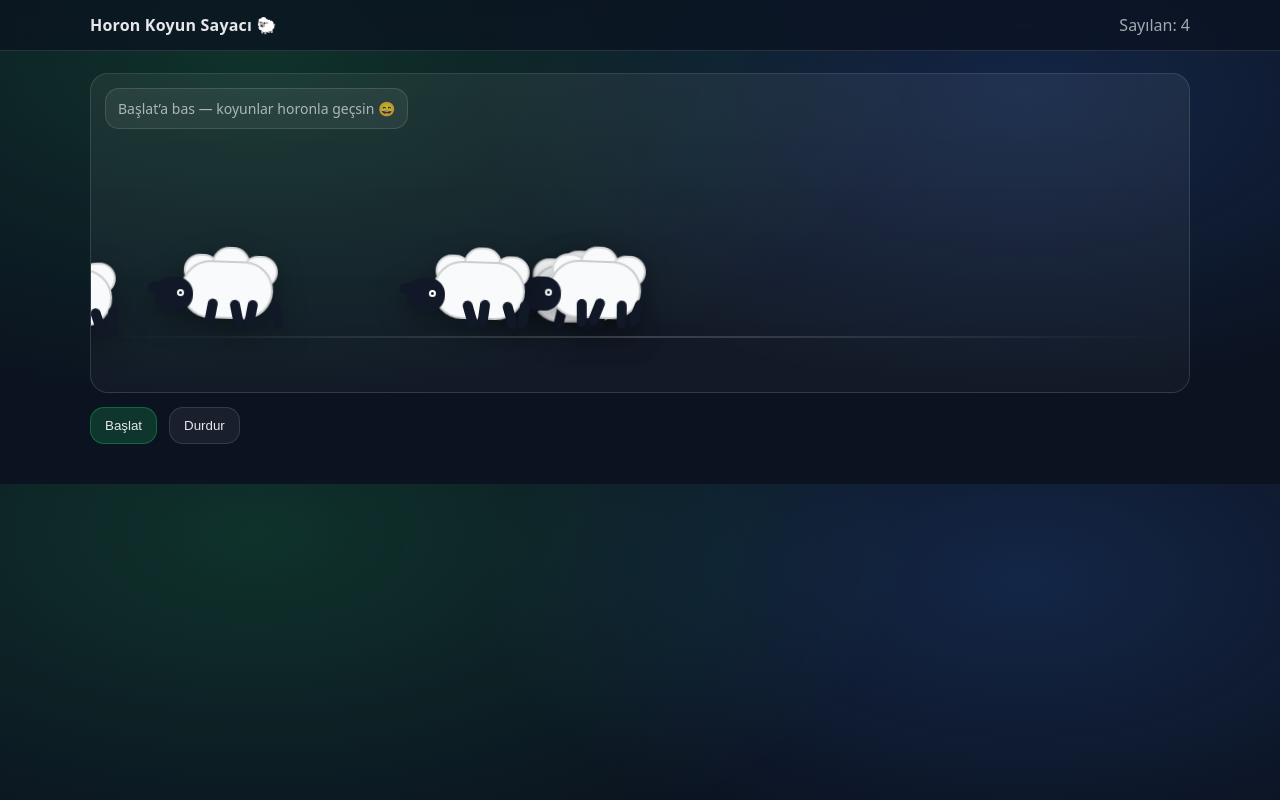
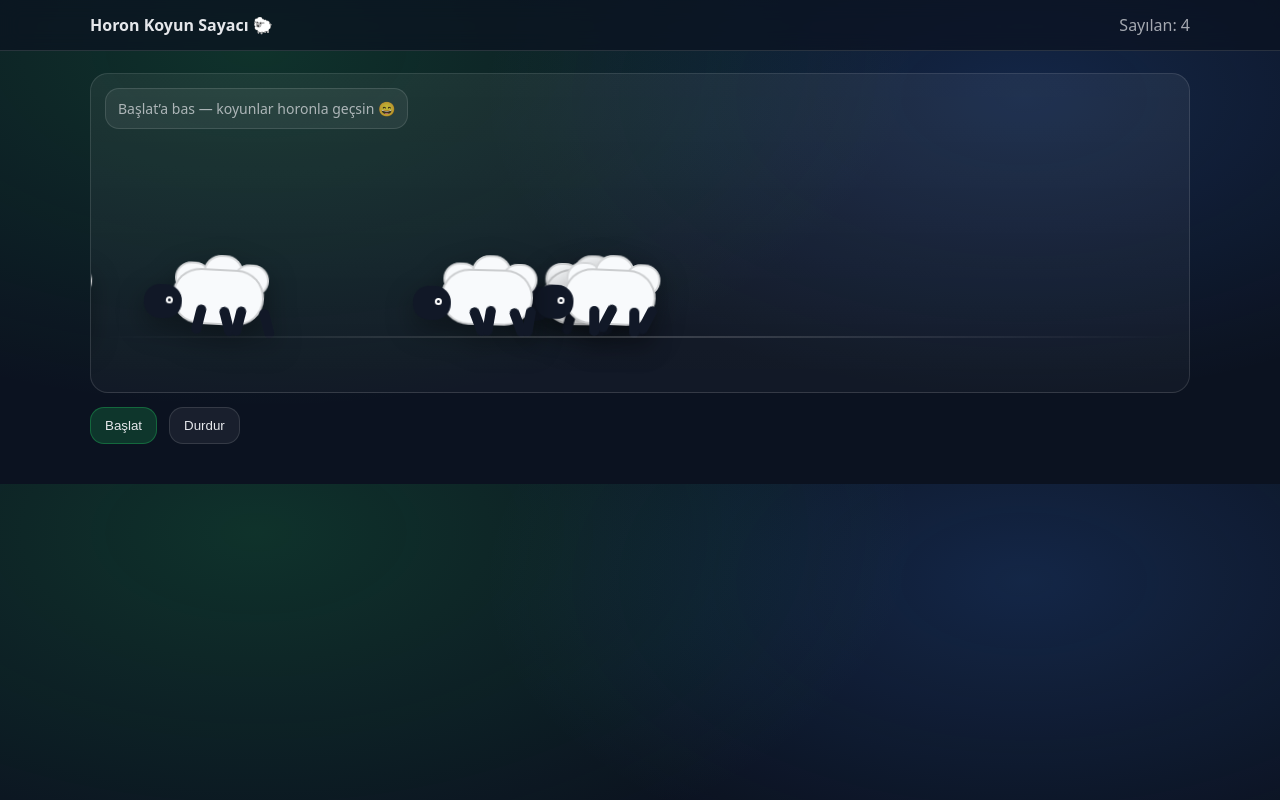
Before and after one commit to tetah-mara/horon-koyun, a plain HTML site: page index.html in a window 1280 px wide. Both pictures are taken after a click on the button "Başlat". Drawn offline with Linux system fonts and the light colour scheme.

Commit message:
Update style.css

```diff
--- a/style.css
+++ b/style.css
@@ -1,7 +1,6 @@
-* { box-sizing: border-box; }
+*{ box-sizing:border-box; }
 :root{
   --bg:#0b1220;
-  --panel: rgba(255,255,255,.08);
   --stroke: rgba(255,255,255,.12);
   --text:#e5e7eb;
   --muted: rgba(229,231,235,.7);
@@ -14,7 +13,7 @@ body{
     radial-gradient(1100px 600px at 20% 10%, rgba(34,197,94,.18), transparent 60%),
     radial-gradient(900px 500px at 80% 20%, rgba(59,130,246,.18), transparent 60%),
     var(--bg);
-  color: var(--text);
+  color:var(--text);
   overflow-x:hidden;
 }
 
@@ -26,14 +25,9 @@ body{
   backdrop-filter: blur(10px);
   border-bottom: 1px solid var(--stroke);
 }
-.top .wrap{
-  display:flex;
-  justify-content:space-between;
-  align-items:center;
-  padding: 14px 0;
-}
-.brand{ font-weight:800; letter-spacing:.2px; }
-.counter{ color: var(--muted); }
+.top .wrap{ display:flex; justify-content:space-between; align-items:center; padding:14px 0; }
+.brand{ font-weight:800; }
+.counter{ color:var(--muted); }
 
 .stage{
   margin-top: 22px;
@@ -53,137 +47,22 @@ body{
   color: var(--muted);
   font-size: 14px;
 }
-
 .stage::after{
   content:"";
   position:absolute; left:0; right:0; bottom: 54px;
   height: 2px;
   background: linear-gradient(90deg, transparent, rgba(255,255,255,.18), transparent);
 }
+.lane{ position:absolute; left:0; right:0; bottom:34px; height:200px; }
 
-.lane{
-  position:absolute;
-  left:0; right:0; bottom: 34px;
-  height: 200px;
-}
-
-/* --- SHEEP --- */
-.sheep{
-  position:absolute;
-  left: -220px;
-  bottom: 0;
-  width: 170px;
-  height: 120px;
-  transform-origin: 42% 82%;
-  filter: drop-shadow(0 10px 14px rgba(0,0,0,.35));
-}
-
-/* soldan sağa ilerleme */
-.sheep.run{
-  animation-name: moveAcross;
-  animation-timing-function: linear;
-  animation-fill-mode: forwards;
-}
-
-/* horon hissi: zıplama + gövde salınımı */
-.sheep .dance{
-  width:100%;
-  height:100%;
-  transform-origin: 45% 80%;
-  animation:
-    bounce .34s ease-in-out infinite,
-    sway .55s ease-in-out infinite;
-}
-
-/* gövde + yün */
-.body{
-  position:absolute;
-  left: 44px;
-  top: 34px;
-  width: 92px;
-  height: 58px;
-  background: #f8fafc;
-  border-radius: 999px;
-  border: 2px solid rgba(0,0,0,.18);
-}
-.puff{
-  position:absolute;
-  background:#f8fafc;
-  border:2px solid rgba(0,0,0,.14);
-  border-radius:999px;
-}
-.p1{ width:36px; height:32px; left: 46px; top: 28px; }
-.p2{ width:38px; height:34px; left: 74px; top: 20px; }
-.p3{ width:36px; height:32px; left: 104px; top: 28px; }
-
-/* kafa */
-.head{
-  position:absolute;
-  left: 18px;
-  top: 52px;
-  width: 38px;
-  height: 34px;
-  background: #111827;
-  border-radius: 16px;
-}
-.eye{
-  position:absolute;
-  width:7px; height:7px;
-  background:#fff;
-  border-radius:999px;
-  top: 12px; left: 22px;
-}
-.eye::after{
-  content:"";
-  position:absolute;
-  width:2.5px; height:2.5px;
-  background:#111827;
-  border-radius:999px;
-  left:2.2px; top:2.2px;
-}
-
-/* horon adımı: bacaklar sırayla */
-.leg{
-  position:absolute;
-  bottom: 20px;
-  width: 10px;
-  height: 28px;
-  background: #111827;
-  border-radius: 9px;
-  transform-origin: 50% 0%;
-}
-.l1{ left: 72px; }
-.l2{ left: 92px; }
-.l3{ left: 112px; }
-.l4{ left: 132px; }
-
-/* çapraz adım gibi: 1-3 bir faz, 2-4 ters faz */
-.sheep .l1, .sheep .l3{ animation: step .20s ease-in-out infinite; }
-.sheep .l2, .sheep .l4{ animation: step2 .20s ease-in-out infinite; }
-
-/* küçük “kol” gibi kulak/çene sallansın (horon vibe) */
-.ear{
-  position:absolute;
-  left: 10px; top: 56px;
-  width: 14px; height: 10px;
-  background:#111827;
-  border-radius: 10px;
-  transform-origin: 100% 50%;
-  animation: ear .34s ease-in-out infinite;
-}
-
-/* controls */
 .controls{
-  display:flex;
-  gap: 12px;
-  align-items:center;
-  margin: 14px 0 40px;
-  flex-wrap: wrap;
+  display:flex; gap:12px; align-items:center; flex-wrap:wrap;
+  margin:14px 0 40px;
 }
 .btn{
-  padding: 10px 14px;
-  border-radius: 14px;
-  border: 1px solid var(--stroke);
+  padding:10px 14px;
+  border-radius:14px;
+  border:1px solid var(--stroke);
   background: rgba(255,255,255,.06);
   color: var(--text);
   cursor:pointer;
@@ -193,33 +72,129 @@ body{
   border-color: rgba(34,197,94,.35);
 }
 
-/* keyframes */
+/* ---------------- HORON SHEEP ---------------- */
+
+.sheep{
+  position:absolute;
+  left:-260px;
+  bottom:0;
+  width: 190px;
+  height: 130px;
+  transform-origin: 40% 85%;
+  filter: drop-shadow(0 10px 14px rgba(0,0,0,.35));
+}
+
+.sheep.run{
+  animation-name: moveAcross;
+  animation-timing-function: linear;
+  animation-fill-mode: forwards;
+}
+
+/* Horon: hızlı zıplama + omuz sallama + minik yan kayma */
+.sheep .dance{
+  width:100%; height:100%;
+  transform-origin: 45% 85%;
+  animation:
+    horonBounce var(--b, .22s) cubic-bezier(.4,0,.2,1) infinite,
+    shoulder var(--s, .28s) ease-in-out infinite,
+    sideShift var(--x, .36s) ease-in-out infinite;
+}
+
+/* Gövde */
+.body{
+  position:absolute;
+  left: 56px; top: 42px;
+  width: 92px; height: 56px;
+  background:#f8fafc;
+  border-radius:999px;
+  border:2px solid rgba(0,0,0,.18);
+}
+.puff{ position:absolute; background:#f8fafc; border:2px solid rgba(0,0,0,.14); border-radius:999px; }
+.p1{ width:36px; height:32px; left: 58px; top: 36px; }
+.p2{ width:40px; height:36px; left: 86px; top: 28px; }
+.p3{ width:36px; height:32px; left: 116px; top: 36px; }
+
+/* Kafa */
+.head{
+  position:absolute;
+  left: 28px; top: 60px;
+  width: 38px; height: 34px;
+  background:#111827;
+  border-radius:16px;
+}
+.eye{
+  position:absolute; width:7px; height:7px; background:#fff; border-radius:999px;
+  top:12px; left:22px;
+}
+.eye::after{
+  content:""; position:absolute; width:2.5px; height:2.5px; background:#111827; border-radius:999px;
+  left:2.2px; top:2.2px;
+}
+
+/* Kollar (horon omuz hareketi) */
+.arm{
+  position:absolute;
+  width: 26px; height: 10px;
+  background:#111827;
+  border-radius: 10px;
+  top: 64px;
+  transform-origin: 10% 50%;
+  animation: arms var(--a, .28s) ease-in-out infinite;
+}
+.a1{ left: 60px; transform: rotate(-12deg); }
+.a2{ left: 126px; transform: rotate(12deg); transform-origin: 90% 50%; }
+
+/* Bacaklar (daha hızlı ve sert) */
+.leg{
+  position:absolute;
+  bottom: 22px;
+  width: 10px; height: 30px;
+  background:#111827;
+  border-radius:9px;
+  transform-origin: 50% 0%;
+}
+.l1{ left: 82px; }
+.l2{ left: 102px; }
+.l3{ left: 122px; }
+.l4{ left: 142px; }
+
+.sheep .l1, .sheep .l3{ animation: horonStep var(--p, .14s) ease-in-out infinite; }
+.sheep .l2, .sheep .l4{ animation: horonStep2 var(--p, .14s) ease-in-out infinite; }
+
 @keyframes moveAcross{
   from { transform: translateX(0); }
-  to   { transform: translateX(calc(100vw + 320px)); }
+  to   { transform: translateX(calc(100vw + 420px)); }
 }
 
-@keyframes bounce{
-  0%,100% { transform: translateY(0) rotate(-2.2deg); }
-  50%     { transform: translateY(-12px) rotate(2.2deg); }
-}
-@keyframes sway{
-  0%,100% { margin-left: 0; }
-  50%     { margin-left: 8px; }
-}
-@keyframes step{
-  0%,100% { transform: rotate(16deg) translateY(0); }
-  50%     { transform: rotate(-18deg) translateY(2px); }
-}
-@keyframes step2{
-  0%,100% { transform: rotate(-14deg) translateY(1px); }
-  50%     { transform: rotate(20deg) translateY(0); }
-}
-@keyframes ear{
-  0%,100% { transform: rotate(10deg); }
-  50%     { transform: rotate(-18deg); }
+/* Horon bounce: küçük ama hızlı */
+@keyframes horonBounce{
+  0%,100% { transform: translateY(0) rotate(-1deg); }
+  50%     { transform: translateY(-16px) rotate(1deg); }
 }
 
-@media (max-width: 600px){
-  .stage{ height: 300px; }
+/* Omuz: gövdeyi sağa sola eğ */
+@keyframes shoulder{
+  0%,100% { transform: translateY(0) rotate(-1deg); }
+  50%     { transform: translateY(-2px) rotate(3deg); }
 }
+
+/* Yan kayma: horon gibi sağ-sol */
+@keyframes sideShift{
+  0%,100% { margin-left: 0; }
+  50%     { margin-left: 10px; }
+}
+
+/* Kollar: aynı ritimde kalksın-insin */
+@keyframes arms{
+  0%,100% { transform: rotate(-18deg) translateY(0); }
+  50%     { transform: rotate(18deg) translateY(-2px); }
+}
+
+@keyframes horonStep{
+  0%,100% { transform: rotate(20deg) translateY(0); }
+  50%     { transform: rotate(-22deg) translateY(3px); }
+}
+@keyframes horonStep2{
+  0%,100% { transform: rotate(-18deg) translateY(2px); }
+  50%     { transform: rotate(26deg) translateY(0); }
+}
```
